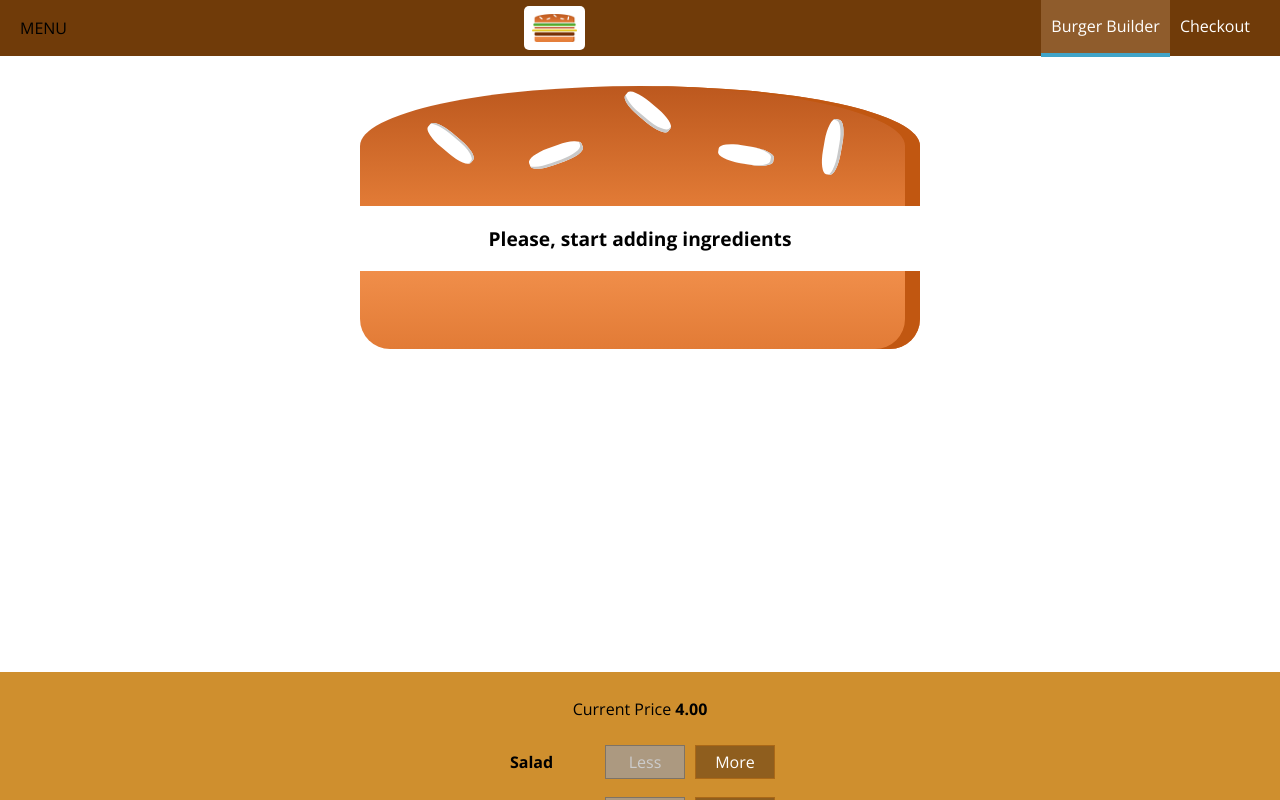
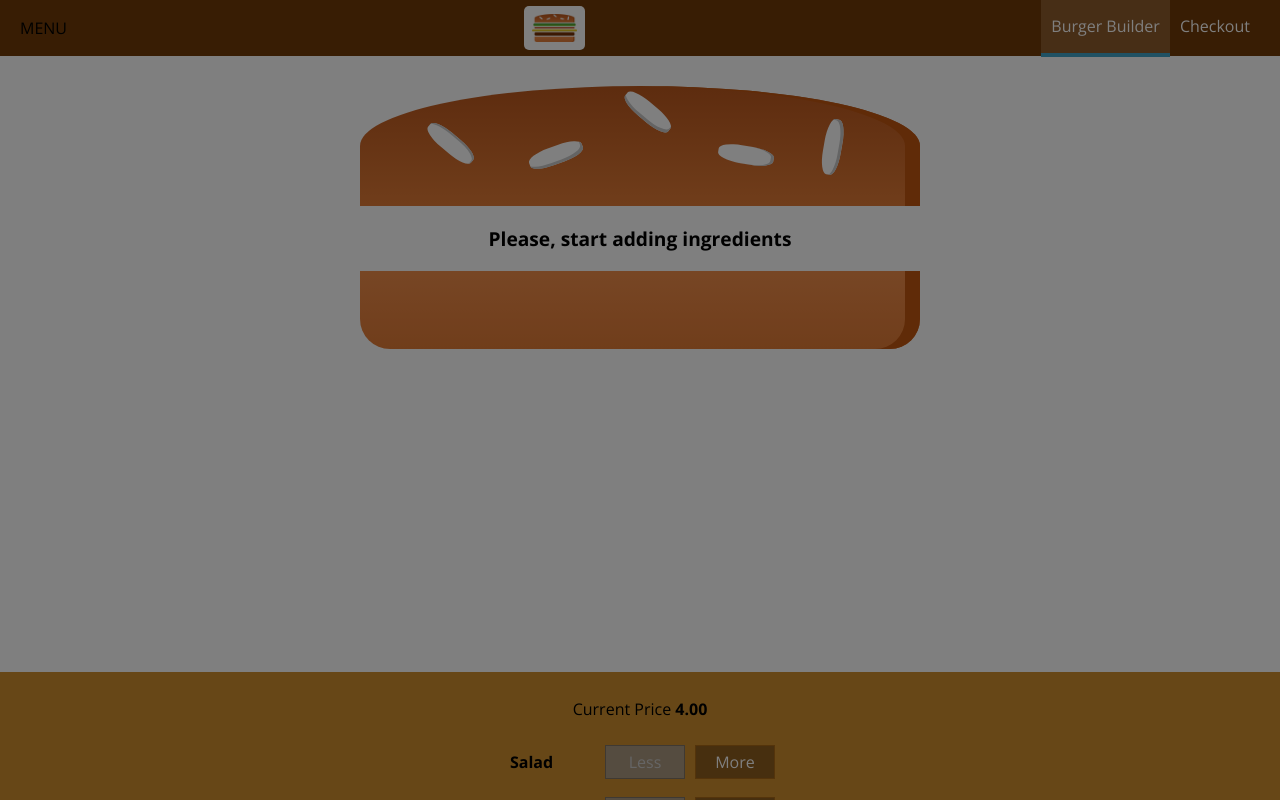
Before and after one commit to AndreiEgorov/my-sandwich-app, a React (Create React App) app: page / in a window 1280 px wide. Shown: the top 800 px of the page. Built offline with nearby package versions, Linux system fonts and the light colour scheme.

Commit message:
enable SideDrawer Close when click on Backdrop

```diff
--- a/src/components/Layout/Layout.js
+++ b/src/components/Layout/Layout.js
@@ -1,15 +1,26 @@
-import React from "react";
+import React, { Component } from "react";
 import classes from "./Layout.module.css";
 import Toolbar from "../Navigation/Toolbar/Toolbar";
-import SideDrawer from "../Navigation/SideDrawer/SideDrawer"
-const Layout = props => {
-  return (
-    <React.Fragment>
-      <Toolbar />
-      <SideDrawer/>
-      <main className={classes.Content}>{props.children}</main>
-    </React.Fragment>
-  );
-};
+import SideDrawer from "../Navigation/SideDrawer/SideDrawer";
+
+class Layout extends Component {
+  state={
+    showSideDrawer: true
+  }
+  sideDrawerClosedHandler = () => {
+    this.setState({
+      showSideDrawer: false
+    })
+  }
+  render() {
+    return (
+      <React.Fragment>
+        <Toolbar />
+        <SideDrawer open={this.state.showSideDrawer} closed={this.sideDrawerClosedHandler}/>
+        <main className={classes.Content}>{this.props.children}</main>
+      </React.Fragment>
+    );
+  }
+}
 
 export default Layout;
--- a/src/components/Navigation/SideDrawer/SideDrawer.js
+++ b/src/components/Navigation/SideDrawer/SideDrawer.js
@@ -2,9 +2,17 @@
 import Logo from "../../Logo/Logo";
 import NavigationItems from "../NavigationItems/NavigationItems";
 import classes from "./SideDrawer.module.css";
+import Backdrop from "../../UI/Backdrop/Backdrop";
 const SideDrawer = props => {
+  let attachedClasses = [classes.SideDrawer, classes.Close]
+  if(props.open){
+    attachedClasses = [classes.SideDrawer, classes.Open]
+  }
+
   return (
-    <div className={classes.SideDrawer}>
+    <React.Fragment>
+      <Backdrop show={props.open} clicked={props.closed}/>
+      <div className={attachedClasses.join(" ")} >
         <div className={classes.Logo}>
           <Logo />
         </div>
@@ -12,6 +20,7 @@
           <NavigationItems />
         </nav>
       </div>
+    </React.Fragment>
   );
 };
 
--- a/src/components/Navigation/SideDrawer/SideDrawer.module.css
+++ b/src/components/Navigation/SideDrawer/SideDrawer.module.css
@@ -9,7 +9,7 @@
     background-color: white;
     padding: 32px 16px;
     box-sizing: border-box;
-    transition: transform 0.3 ease-out;
+    transition: transform 0.3s ease-out;
 }
 
 @media (min-width: 500px){
--- a/src/components/UI/Backdrop/Backdrop.js
+++ b/src/components/UI/Backdrop/Backdrop.js
@@ -1,10 +1,10 @@
-import React from 'react'
-import classes from './Backdrop.module.css'
+import React from "react";
+import classes from "./Backdrop.module.css";
 
-const Backdrop = (props) => {
-    return (
-        props.show ? <div className={classes.Backdrop} onClick={props.clicked}></div> : null
-    )
-}
+const Backdrop = props => {
+  return props.show ? (
+    <div className={classes.Backdrop} onClick={props.clicked} />
+  ) : null;
+};
 
-export default Backdrop
+export default Backdrop;
```
Lines whose indentation alone changed are shown as unchanged.
